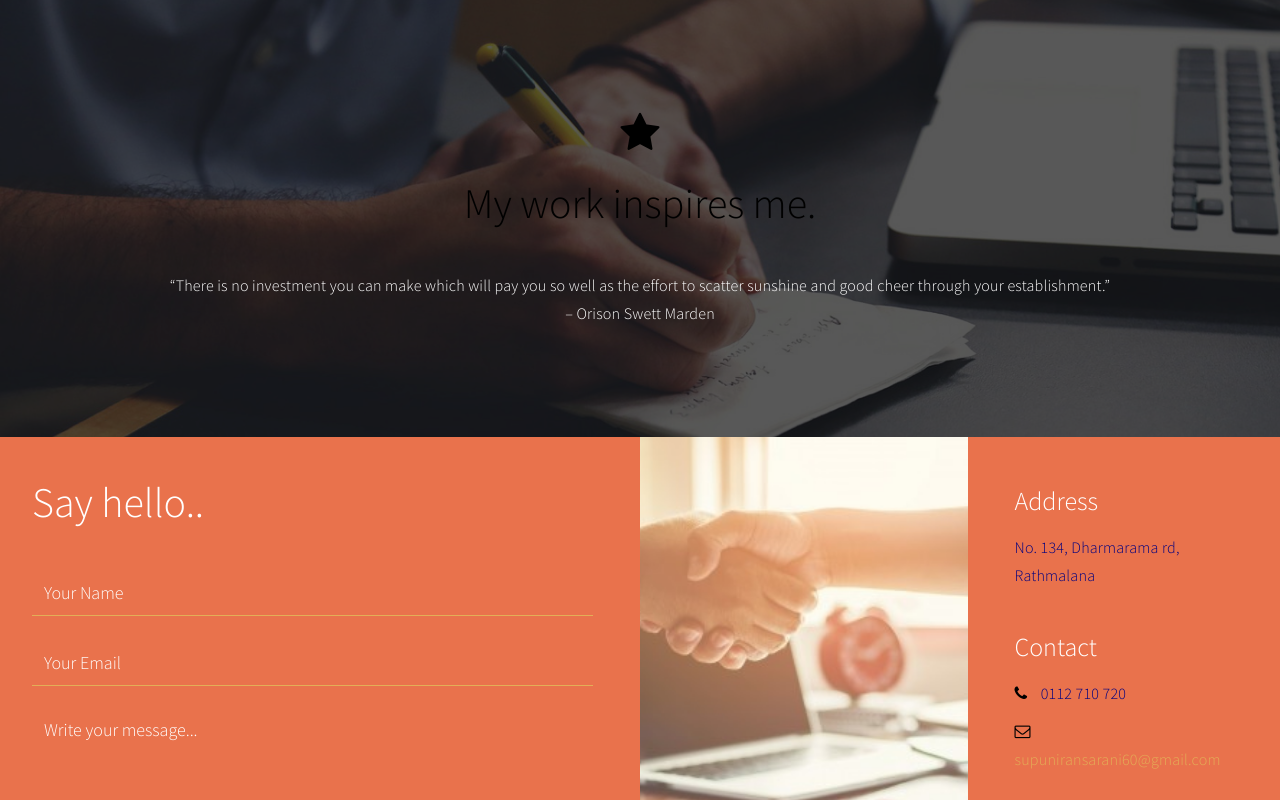
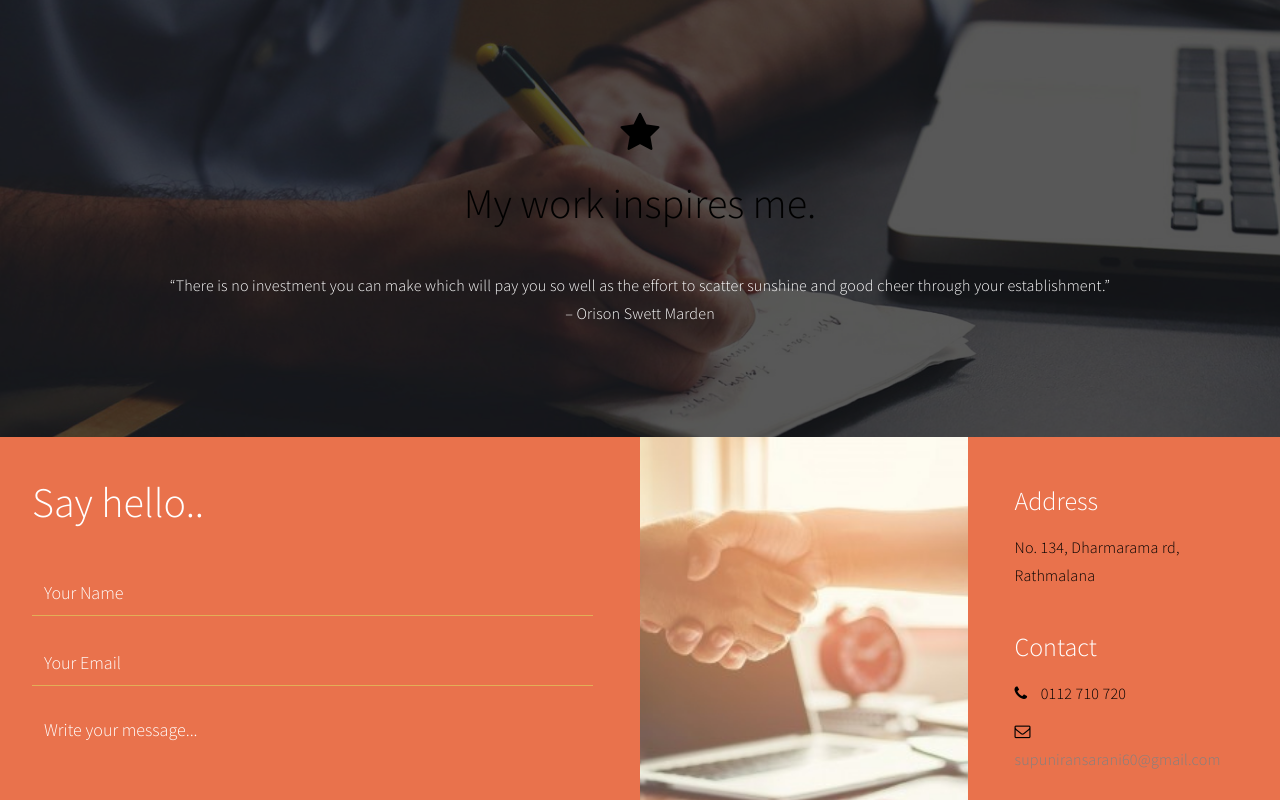
Before and after one commit to supuni126/onlineResume, a plain HTML site: page index.html in a window 1280 px wide. Shown: the part 2624-3424 px from the top of the page. Drawn offline with Linux system fonts and the light colour scheme.

Commit message:
Update templatemo-style.css

```diff
--- a/css/templatemo-style.css
+++ b/css/templatemo-style.css
@@ -70,7 +70,7 @@ strong {
 }
 
 p {
-    color: #000080;
+    color: #000000;
     font-size: 16px;
     font-weight: 300;
     line-height: 28px;
@@ -191,7 +191,7 @@ html{
 }
 
 a {
-  color: #E3AE57;
+  color: #808080;
   -webkit-transition: 0.5s;
   -o-transition: 0.5s;
   transition: 0.5s;
```
